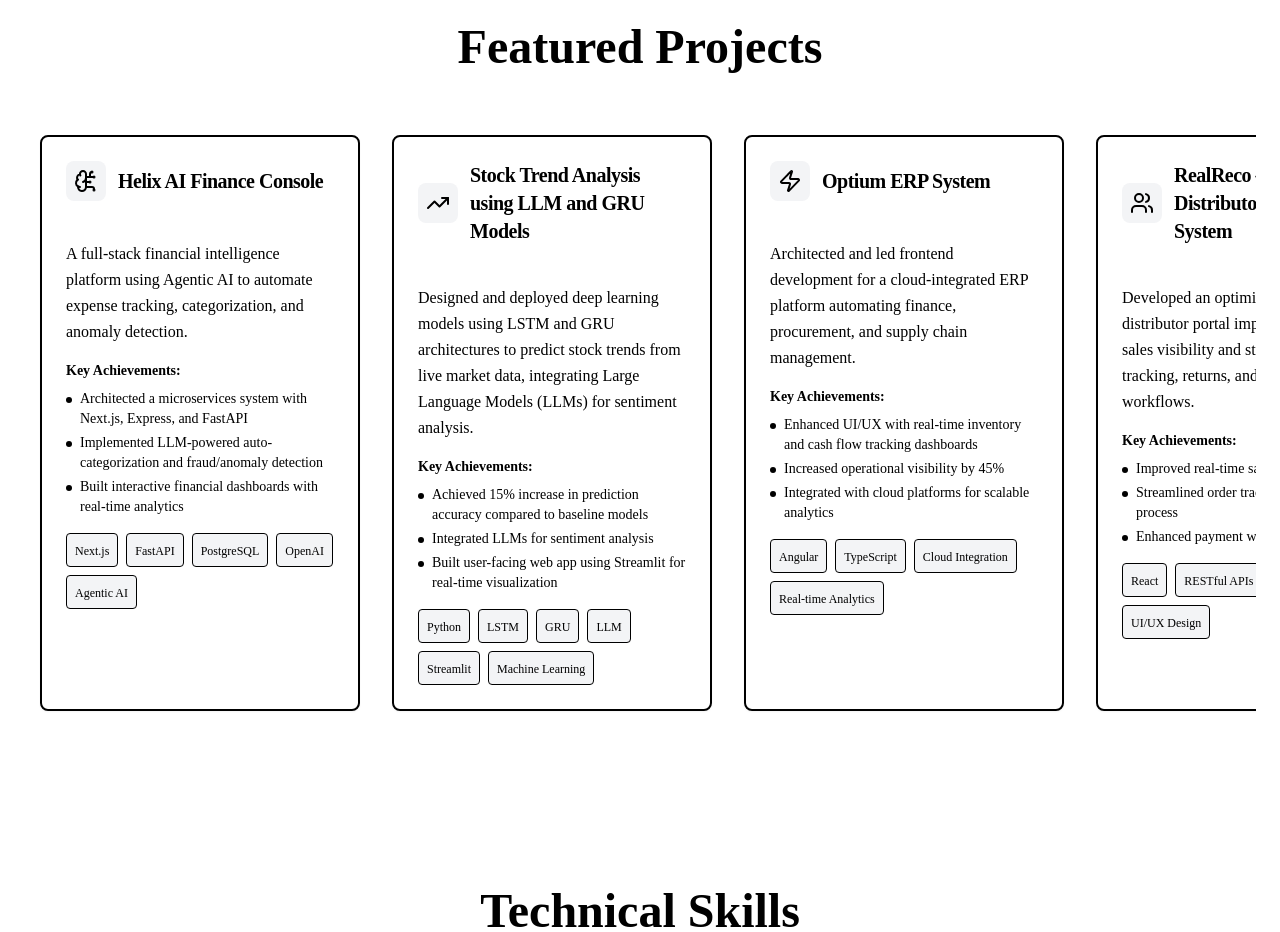
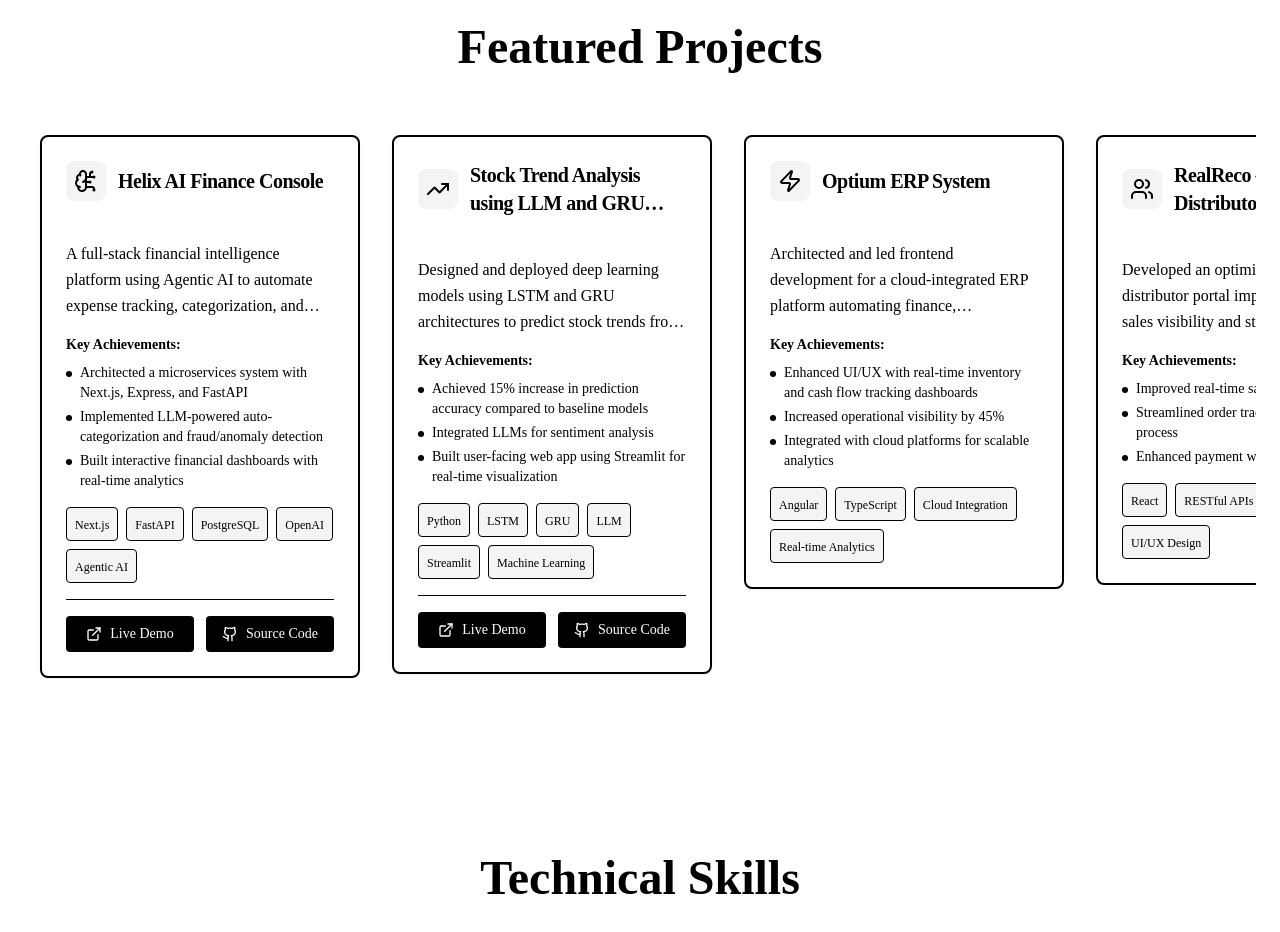
Before and after one commit to rawat20/aditya-rawat, a Next.js app: page / in a window 1280 px wide. Shown: the part 2800-3732 px from the top of the page. Built offline with nearby package versions, Linux system fonts and the light colour scheme.

Commit message:
changed portfolio for cards

```diff
--- a/components/projects-section.tsx
+++ b/components/projects-section.tsx
@@ -1,5 +1,5 @@
 import { Card, CardContent, CardHeader, CardTitle } from "@/components/ui/card"
-import { TrendingUp, Users, Zap, BrainCircuit } from "lucide-react"
+import { TrendingUp, Users, Zap, BrainCircuit, ExternalLink, Github } from "lucide-react"
 
 const projects = [
   {
@@ -13,8 +13,9 @@ const projects = [
     ],
     technologies: ["Next.js", "FastAPI", "PostgreSQL", "OpenAI", "Agentic AI"],
     icon: <BrainCircuit className="w-6 h-6" />,
-    link: "https://helix-ai-finance-console-k46fbwnv8-adityas-projects-f913f7c9.vercel.app/",
-    clickable: true,
+    liveLink: "https://helix-ai-finance-console.vercel.app/",
+    sourceLink: "https://github.com/rawat20/helix-ai-finance-console",
+    hasLinks: true,
   },
   {
     title: "Stock Trend Analysis using LLM and GRU Models",
@@ -27,8 +28,9 @@ const projects = [
     ],
     technologies: ["Python", "LSTM", "GRU", "LLM", "Streamlit", "Machine Learning"],
     icon: <TrendingUp className="w-6 h-6" />,
-    link: "https://stockpredictionapp-itbnjcrzne7fp8uvouddwh.streamlit.app/",
-    clickable: true,
+    liveLink: "https://stockpredictionapp-itbnjcrzne7fp8uvouddwh.streamlit.app/",
+    sourceLink: "https://github.com/rawat20/stock_prediction_app",
+    hasLinks: true,
   },
   {
     title: "Optium ERP System",
@@ -41,8 +43,8 @@ const projects = [
     ],
     technologies: ["Angular", "TypeScript", "Cloud Integration", "Real-time Analytics"],
     icon: <Zap className="w-6 h-6" />,
-    link: "https://github.com/rawat20/optium-erp",
-    clickable: false,
+    sourceLink: "https://github.com/rawat20/optium-erp",
+    hasLinks: false,
   },
   {
     title: "RealReco – Dealer & Distributor Management System",
@@ -55,8 +57,8 @@ const projects = [
     ],
     technologies: ["React", "RESTful APIs", "Real-time Data", "UI/UX Design"],
     icon: <Users className="w-6 h-6" />,
-    link: "https://github.com/rawat20/realreco-system",
-    clickable: false,
+    sourceLink: "https://github.com/rawat20/realreco-system",
+    hasLinks: false,
   },
 ]
 
@@ -88,25 +90,26 @@ export function ProjectsSection() {
 
         <div className="overflow-x-auto pb-4 scrollbar-visible">
           <div className="flex gap-8 min-w-max px-4">
-            {projects.map((project, index) => {
-              const CardComponent = (
-                <Card className="bg-white dark:bg-[#3e4759] border-2 border-black dark:border-white hover:shadow-lg transform hover:-translate-y-1 group h-full w-80 flex-shrink-0 transition-all duration-300">
-                  <CardHeader>
-                    <div className="flex items-center gap-3 mb-4">
+            {projects.map((project, index) => (
+              <Card key={index} className="bg-white dark:bg-[#3e4759] border-2 border-black dark:border-white hover:shadow-lg transform hover:-translate-y-1 group h-full w-80 flex-shrink-0 transition-all duration-300 flex flex-col">
+                <CardHeader className="flex-shrink-0">
+                  <div className="flex items-center justify-between mb-4">
+                    <div className="flex items-center gap-3">
                       <div className="p-2 bg-gray-100 dark:bg-[#1a202c] rounded-lg transition-colors duration-300">
                         <div className="text-black dark:text-white transition-colors duration-300">{project.icon}</div>
                       </div>
-                      <CardTitle className="text-xl text-black dark:text-white transition-colors duration-300">
+                      <CardTitle className="text-xl text-black dark:text-white transition-colors duration-300 line-clamp-2">
                         {project.title}
                       </CardTitle>
                     </div>
+                  </div>
                 </CardHeader>
-                  <CardContent className="space-y-4">
-                    <p className="text-black dark:text-[#d1d5db] leading-relaxed transition-colors duration-300">
+                <CardContent className="space-y-4 flex-grow flex flex-col">
+                  <p className="text-black dark:text-[#d1d5db] leading-relaxed transition-colors duration-300 line-clamp-3">
                     {project.description}
                   </p>
 
-                    <div>
+                  <div className="flex-grow">
                     <h4 className="font-semibold mb-2 text-sm text-black dark:text-white transition-colors duration-300">
                       Key Achievements:
                     </h4>
@@ -114,7 +117,7 @@ export function ProjectsSection() {
                       {project.achievements.map((achievement, achievementIndex) => (
                         <li key={achievementIndex} className="flex items-start gap-2">
                           <div className="w-1.5 h-1.5 bg-black dark:bg-white rounded-full mt-2 flex-shrink-0 transition-colors duration-300" />
-                            <p className="text-sm text-black dark:text-[#d1d5db] transition-colors duration-300">
+                          <p className="text-sm text-black dark:text-[#d1d5db] transition-colors duration-300 line-clamp-2">
                             {achievement}
                           </p>
                         </li>
@@ -132,26 +135,32 @@ export function ProjectsSection() {
                       </div>
                     ))}
                   </div>
+
+                  {project.hasLinks && (
+                    <div className="flex gap-3 pt-4 border-t border-black dark:border-white flex-shrink-0">
+                      <a
+                        href={project.liveLink}
+                        target="_blank"
+                        rel="noopener noreferrer"
+                        className="flex-1 flex items-center justify-center gap-2 bg-black dark:bg-white text-white dark:text-black px-3 py-2 rounded hover:opacity-80 transition-opacity duration-300"
+                      >
+                        <ExternalLink className="w-4 h-4" />
+                        <span className="text-sm font-medium">Live Demo</span>
+                      </a>
+                      <a
+                        href={project.sourceLink}
+                        target="_blank"
+                        rel="noopener noreferrer"
+                        className="flex-1 flex items-center justify-center gap-2 bg-black dark:bg-white text-white dark:text-black px-3 py-2 rounded hover:opacity-80 transition-opacity duration-300"
+                      >
+                        <Github className="w-4 h-4" />
+                        <span className="text-sm font-medium">Source Code</span>
+                      </a>
+                    </div>
+                  )}
                 </CardContent>
               </Card>
-              )
-
-              if (project.clickable) {
-                return (
-                  <a
-                    key={index}
-                    href={project.link}
-                    target="_blank"
-                    rel="noopener noreferrer"
-                    className="cursor-pointer"
-                  >
-                    {CardComponent}
-                  </a>
-                )
-              }
-
-              return <div key={index}>{CardComponent}</div>
-            })}
+            ))}
           </div>
         </div>
       </div>
```
Lines whose indentation alone changed are shown as unchanged.
